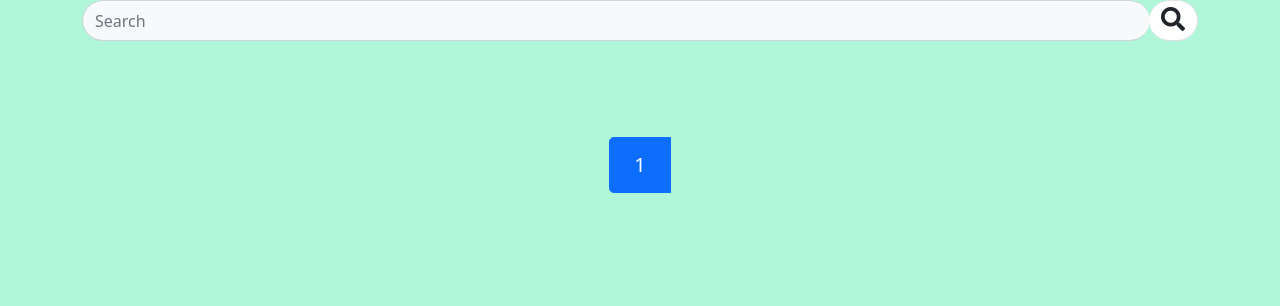
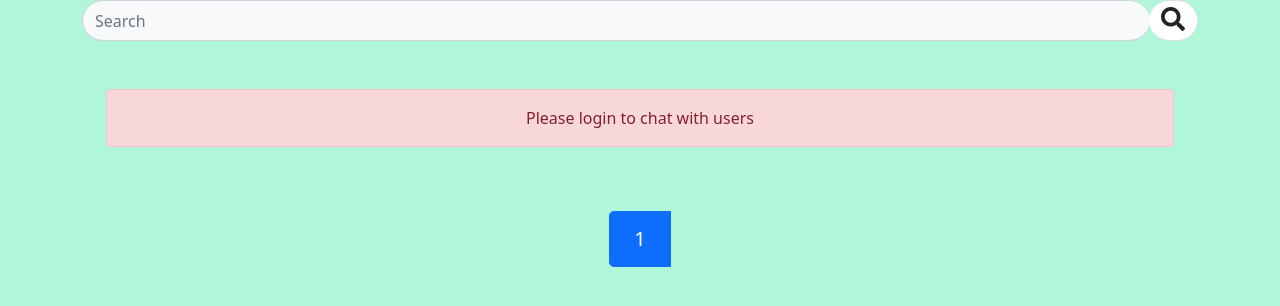
Before and after one commit to meet-joshi0/shabd-django.chat, a Django app: page /userlist in a window 1280 px wide. Shown: the part 84-390 px from the top of the page. Run offline with Django 3.2, Linux system fonts and the light colour scheme; some libraries are stand-ins or nearby versions.

Commit message:
remove extra space between line in html templates

```diff
--- a/chat/settings.py
+++ b/chat/settings.py
@@ -28,7 +28,7 @@
 SECRET_KEY = config('SECRET_KEY')
 
 # SECURITY WARNING: don't run with debug turned on in production!
-#DEBUG = False
+DEBUG = True
 #TEMPLATE_DEBUG = True
 
 ALLOWED_HOSTS = ['*']  #change this
@@ -53,8 +53,6 @@
 MIDDLEWARE = [
     'django.middleware.security.SecurityMiddleware',
     'django.contrib.sessions.middleware.SessionMiddleware',
-    'django.middleware.common.CommonMiddleware',
-    'debug_toolbar.middleware.DebugToolbarMiddleware',
     'django.middleware.csrf.CsrfViewMiddleware',
     'django.contrib.auth.middleware.AuthenticationMiddleware',
     'django.contrib.messages.middleware.MessageMiddleware',
@@ -166,7 +164,7 @@
 
 
 AUTH_USER_MODEL = 'shabd.CustomeUserProfile'
-LOGIN_REDIRECT_URL = ''
+LOGIN_REDIRECT_URL = 'index'
 
 DEFAULT_AUTO_FIELD='django.db.models.AutoField'
 CORS_ORIGIN_ALLOW_ALL = True
--- a/chat/templates/shabd_404.html
+++ b/chat/templates/shabd_404.html
@@ -5,16 +5,10 @@
 <body>
 </body>
 
-
-
-
 <div class="container rounded-pill my-5" style="background-color: #b1d026 ;">
 <div class=" p-5   border-2 text-center  m-3"  >
   <p class="lead fs-1 text-dark mt-5  "  >Your friends list looks empty.</p>
   <a class="btn btn-warning animate__animated animate__bounce rounded-pill fs-3 p-3 mt-2 mb-5 " href="{% url 'userlist' %}" > feel free to make new friends here </a>
 </div>
 </div>
-
-
-
 </html>
--- a/chat/templates/user_list.html
+++ b/chat/templates/user_list.html
@@ -21,9 +21,6 @@
     </div>
 
 
-
-
-
   </form>
 
   <br />
@@ -31,26 +28,36 @@
   <div class="container mt-4 gx-5">
   <div class="row">
 
+        {% if not user.get_username %}
+        <div class="alert alert-danger text-center" role="alert">
+      Please login to chat with users
+      </div>
+        {% endif %}
+
     {% autoescape off %}
-    {% for item in object_list|getprofile:user.get_username %}
+    {% for users in object_list|getprofile:user.get_username %}
 
     <div class="col-md-4  ">
 
-
       <div class='card text-center m-2' style='width:auto;'>
-        <img src="{{ item.img|thumbnail_url:'avatar' }}"  style='height:14rem'  class='card-img-top'>
-
+        <img src="{{ users.img|thumbnail_url:'avatar' }}"  style='height:14rem'  class='card-img-top'>
 
         <div class='card-body ' style="background-color:#adc178">
-          <a class=' btn rounded-pill border-white border-5 bg-warning fw-bloder card-text text-dark text-decoration-none ' style='font-size: 23px;  '
-            href="{{ item.url }}"> <b>{{ item.username|truncatechars:19 }}</b> </a>
+
+        {% if  user.get_username %}
+
+        <a class=' btn rounded-pill border-white border-5 bg-warning fw-bloder card-text text-dark text-decoration-none ' style='font-size: 23px;  '
+          href="{{ users.url }}"> <b>{{ users.username|truncatechars:19 }}</b> </a>
+
+        {% else %}
+            <a class=' btn rounded-pill border-white border-5 bg-warning fw-bloder card-text text-dark text-decoration-none ' style='font-size: 23px;  '
+            href="{% url 'login' %}"> <b>{{ users.username|truncatechars:19 }}</b> </a>
+        {% endif%}
+
         </div>
       </div>
 
-
-
     </div>
-
 
     {% endfor %}
     {% endautoescape %}
@@ -68,14 +75,11 @@
       </li>
       {% endif %}
 
-
-
       {% for item in page_obj.paginator.page_range %}
       <li id={{ item }} class="page-item ">
         <a class="page-link " href="?page={{ item }} ">{{ item }} </a>
       </li>
       {% endfor %}
-
 
       {% if page_obj.has_next %}
       <li class="page-item ">
@@ -98,8 +102,6 @@
         }
 
         addsActive()
-
-
       </script>
 
 </body>
--- a/chat/urls.py
+++ b/chat/urls.py
@@ -1,4 +1,3 @@
-import debug_toolbar
 from django.contrib import admin
 from django.urls import path, include
 from django.conf import settings # new
@@ -8,7 +7,6 @@
     path('vyom/', admin.site.urls),
     path('', include('shabd.urls')),
     path('accounts/', include('django.contrib.auth.urls')),
-    path('debug', include(debug_toolbar.urls)),
 ]
 
 urlpatterns += static(settings.MEDIA_URL, document_root=settings.MEDIA_ROOT)
--- a/shabd/urls.py
+++ b/shabd/urls.py
@@ -12,9 +12,9 @@
     path('friendlist',friendList.as_view(),name="friendlist"),
     path('login',LoginView.as_view(),name="loginuser"),
     path('logout',auth_views.LogoutView.as_view(), name="logout"),
-    path('room/<str:room_name>/',groupChat.as_view(),name="room"),
+    path('room/<str:room_name>',groupChat.as_view(),name="room"),
     path('actusers/',Active_group_users.as_view(),name="activeusers"),
-    path('userroom/<str:user_name1>/<str:user_name2>/',userchat.as_view(),name="user"),
-    path('notification/<str:username>/',ChatNotification.as_view(),name="notification"),
+    path('userroom/<str:user_name1>/<str:user_name2>',userchat.as_view(),name="user"),
+    path('notification/<str:username>',ChatNotification.as_view(),name="notification"),
     path('addfriend',AddFriend,name="addfriend")
 ]
--- a/shabd/views.py
+++ b/shabd/views.py
@@ -5,12 +5,12 @@
 from django.urls import reverse_lazy
 from django.views import generic
 from django.contrib.auth import authenticate, login
-from django.http import HttpResponse
 from django.core.paginator import  Paginator,InvalidPage
 from django.contrib.auth.decorators import login_required
 from django.contrib.auth.models import User
 from django.contrib.auth.mixins import LoginRequiredMixin
-
+from django.http import HttpResponse, HttpResponseRedirect
+from django.urls import reverse
 # views
 
 
@@ -20,6 +20,7 @@
 class usersList(ListView):
     model = CustomeUserProfile
     template_name = "user_list.html"
+
     paginate_by = 12
 
 
@@ -88,8 +89,13 @@
 class register(generic.CreateView):
     form_class = RegistrationForm
     template_name = "registration/register.html"
-    success_url = reverse_lazy("index")
+    #success_url = reverse_lazy("index")
 
+    def form_valid(self, form):
+        form.save()
+        user = authenticate(username=form.cleaned_data['username'], password=form.cleaned_data['password1'],)
+        login(self.request, user)
+        return HttpResponseRedirect(reverse('index'))
 
 
 
@@ -127,7 +133,7 @@
 
 class groupChat(LoginRequiredMixin, TemplateView):
     template_name = "group_chat.html"
-    login_url = reverse_lazy("index")
+    login_url = reverse_lazy("login")
 
 
     def get_context_data(self, *args, **kwargs):
@@ -163,6 +169,8 @@
     template_name = "user_chat.html"
     login_url = reverse_lazy("login")
 
+
+
     def get_context_data(self, *args, **kwargs):
         context = super(userchat, self).get_context_data(*args, **kwargs)
         user = self.request.user.username
@@ -177,7 +185,6 @@
         else:
             reciver = "null"
 
-        # name = 'chat_%s_%s' % (reciver, user)
 
         message1 = ChatMessage.objects.filter(
             Q(sender=user) & Q(reciver=reciver))
```
Also changed, not shown: chat/templates/active_group_users.html (+2 -29 lines), chat/templates/base.html (+0 -10 lines), chat/templates/friend_list.html (+4 -7 lines), chat/templates/group_chat.html (+0 -25 lines), chat/templates/group_list.html (+6 -18 lines), chat/templates/notification.html (+2 -34 lines), chat/templates/registration/login.html (+0 -8 lines), chat/templates/registration/register.html (+0 -11 lines), chat/templates/update_registration.html (+0 -12 lines), chat/templates/user_chat.html (+0 -32 lines), shabd/templatetags/event_tags.py (+1 -12 lines), 1 other file.
